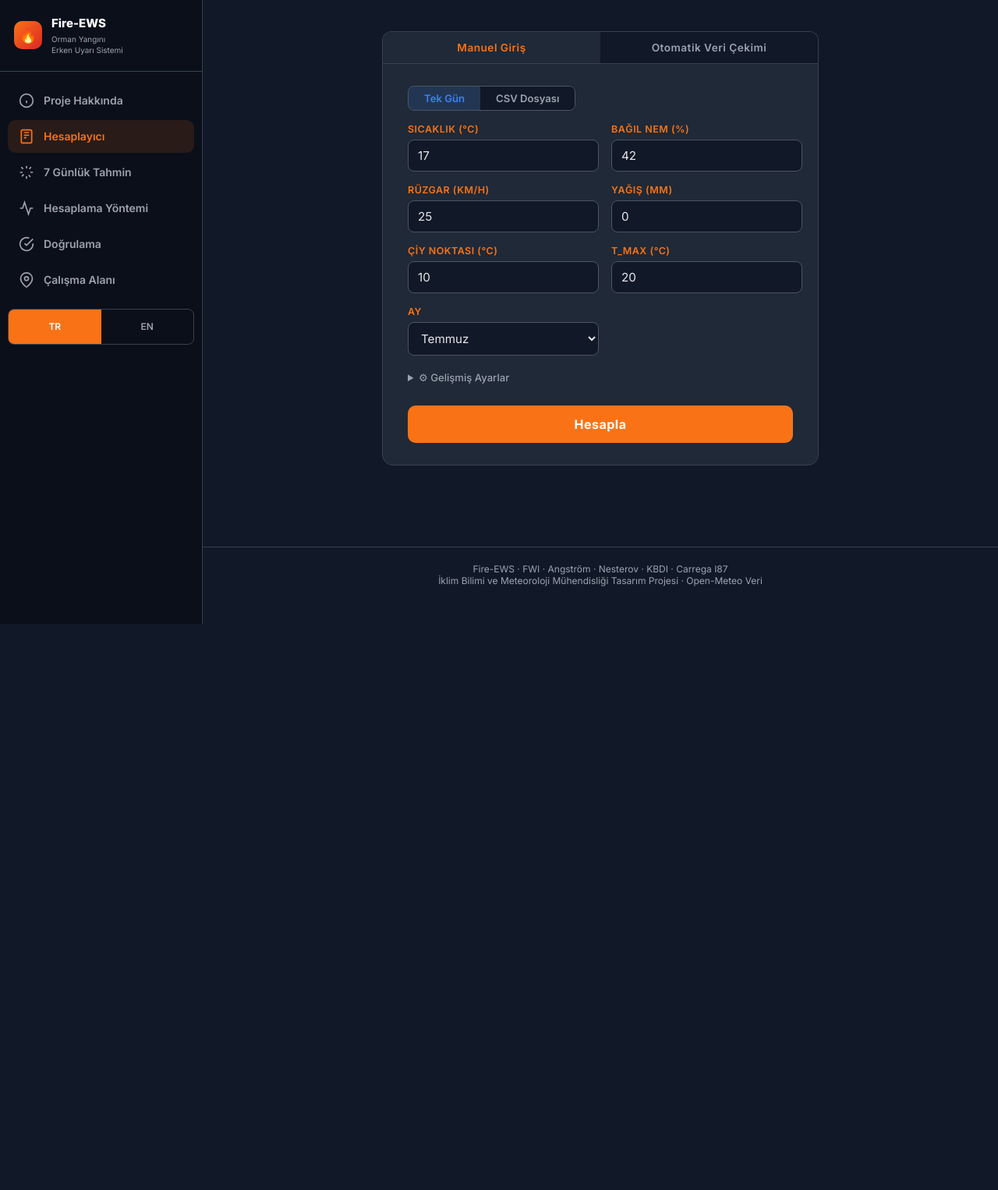
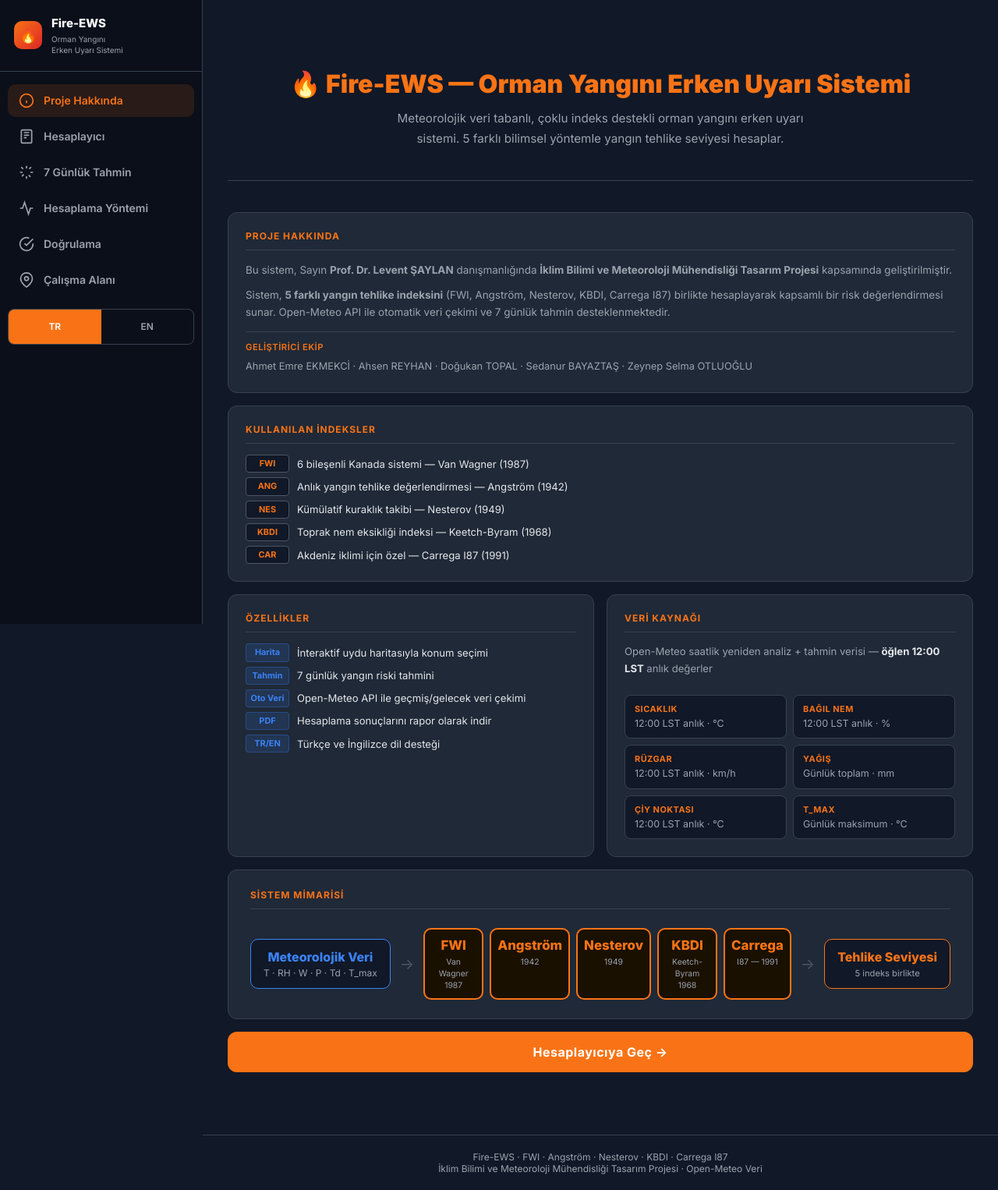
Before and after one commit to MrFBaker/orman-yangini, a Flask app: template templates/index_v2.html in a window 1280 px wide. Shown: the whole page at 78% size. Before the commit the page ends 800 px from the top, so only its background shows below. Run offline with Flask 3, Linux system fonts and the light colour scheme; the template is opened without the code that fills it, so the values that code supplies are empty.

Commit message:
Varsayılan sayfa: Hesaplayıcı → Proje Hakkında
Co-Authored-By: Claude Opus 4.6 (1M context) <noreply@anthropic.com>

```diff
--- a/templates/index_v2.html
+++ b/templates/index_v2.html
@@ -1028,11 +1028,11 @@
   </div>
 
   <nav class="sidebar-nav">
-    <button class="nav-link" onclick="sayfaAc('hakkinda', this)" data-i18n="nav_about">
+    <button class="nav-link aktif" onclick="sayfaAc('hakkinda', this)" data-i18n="nav_about">
       <svg viewBox="0 0 24 24" fill="none" stroke="currentColor" stroke-width="2"><circle cx="12" cy="12" r="10"/><line x1="12" y1="16" x2="12" y2="12"/><line x1="12" y1="8" x2="12.01" y2="8"/></svg>
       Proje Hakkında
     </button>
-    <button class="nav-link aktif" onclick="sayfaAc('hesap', this)" data-i18n="nav_calc">
+    <button class="nav-link" onclick="sayfaAc('hesap', this)" data-i18n="nav_calc">
       <svg viewBox="0 0 24 24" fill="none" stroke="currentColor" stroke-width="2"><rect x="4" y="2" width="16" height="20" rx="2"/><line x1="8" y1="6" x2="16" y2="6"/><line x1="8" y1="10" x2="16" y2="10"/><line x1="8" y1="14" x2="12" y2="14"/></svg>
       Hesaplayıcı
     </button>
@@ -1072,7 +1072,7 @@
 <!-- ══════════════════════════════════════════ -->
 <!-- SAYFA 1: PROJE HAKKINDA                   -->
 <!-- ══════════════════════════════════════════ -->
-<div class="sayfa" id="sayfa-hakkinda">
+<div class="sayfa aktif" id="sayfa-hakkinda">
 
   <!-- Hero -->
   <div class="hero">
@@ -1164,7 +1164,7 @@
 <!-- ══════════════════════════════════════════ -->
 <!-- SAYFA 2: HESAPLAYICI                      -->
 <!-- ══════════════════════════════════════════ -->
-<div class="sayfa aktif" id="sayfa-hesap">
+<div class="sayfa" id="sayfa-hesap">
 
   <!-- SEKMELER -->
   <div class="sekmeler">
```
